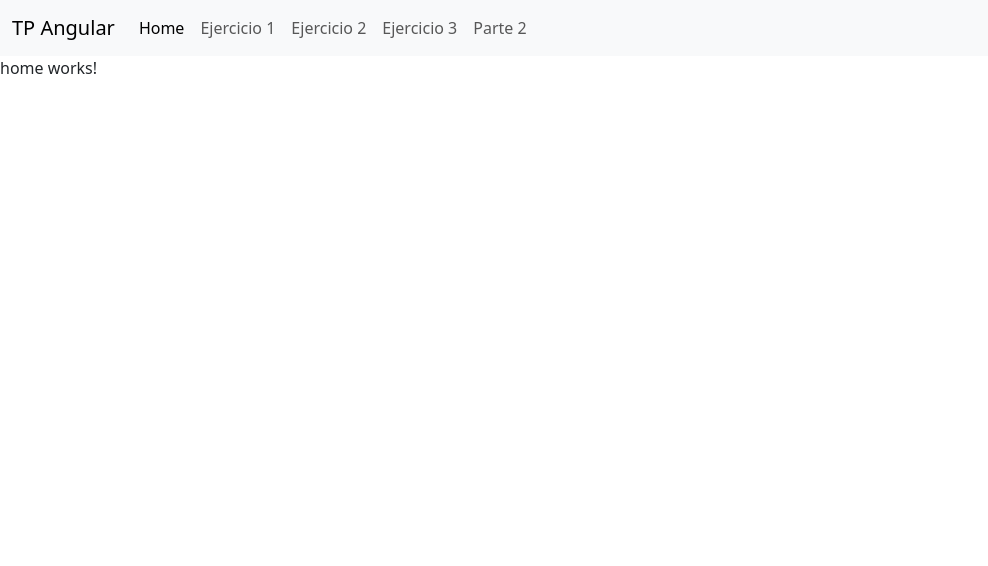
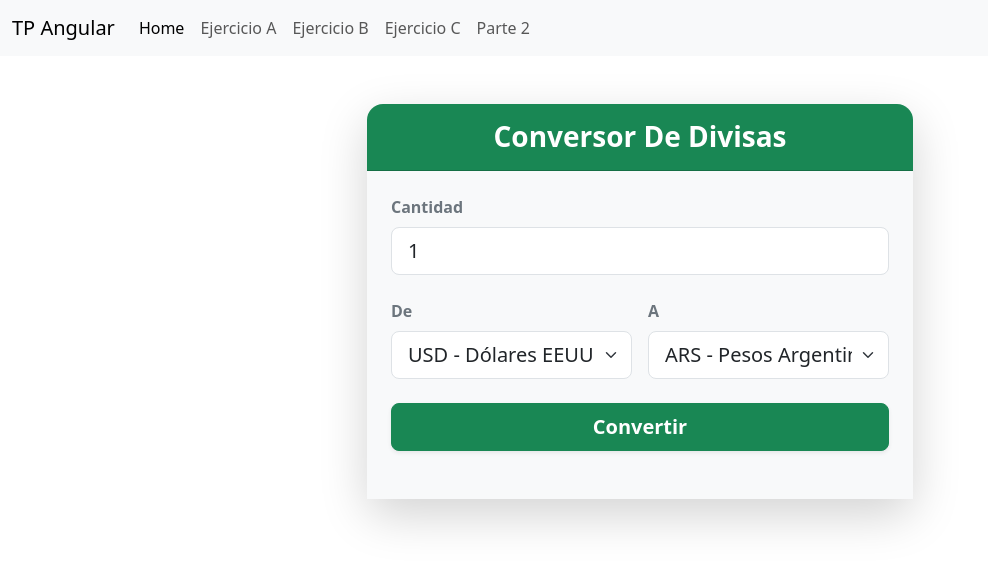
Before and after one commit to orellanaariana/tp-webservice-7031, an Angular app in the folder tp-webservice-7031/: page /app-conversor in a window 1280 px wide. Before the commit this address led to /home. Shown: the top 566 px of the page, without its empty margins (0-988 px from the left). Built offline with nearby package versions, Linux system fonts and the light colour scheme.

Commit message:
ArianaOrellana

```diff
--- a/tp-webservice-7031/src/app/app.routes.ts
+++ b/tp-webservice-7031/src/app/app.routes.ts
@@ -4,6 +4,7 @@ import { Routes } from '@angular/router';
 import { Home } from './components/layout/home/home.component';
 import { PeliculasComponent } from './components/punto-a/peliculas.component';
 import { AutosComponent } from './components/punto-b/autos.component'; // Reemplaza por tu componente real
+import { ConversorComponent } from './components/punto-c/conversor.component'; // Reemplaza por tu componente real
 // Importa aquí los demás (Conversor, TextToSpeech, etc.)
 
 export const routes: Routes = [
@@ -11,6 +12,7 @@ export const routes: Routes = [
   { path: 'home', component: Home },
   { path: 'app-peliculas', component: PeliculasComponent },
   { path: 'app-autos', component: AutosComponent }, // Reemplaza por tu componente real
+  { path: 'app-conversor', component: ConversorComponent }, // Reemplaza por tu componente real
   { path: 'parte2', component: Home }, // Reemplaza por tu componente real
   { path: 'punto3', component: Home }, // Reemplaza por tu componente real
 
--- a/tp-webservice-7031/src/app/components/layout/header/header.component.html
+++ b/tp-webservice-7031/src/app/components/layout/header/header.component.html
@@ -12,13 +12,13 @@
                     <a class="nav-link active" [routerLink]="['home']">Home</a>
                 </li>
                 <li class="nav-item">
-                    <a class="nav-link" [routerLink]="['app-peliculas']">Ejercicio 1</a>
+                    <a class="nav-link" [routerLink]="['app-peliculas']">Ejercicio A</a>
                 </li>
                 <li class="nav-item">
-                    <a class="nav-link" [routerLink]="['app-autos']">Ejercicio 2</a>
+                    <a class="nav-link" [routerLink]="['app-autos']">Ejercicio B</a>
                 </li>
                 <li class="nav-item">
-                    <a class="nav-link" [routerLink]="['punto3']">Ejercicio 3</a>
+                    <a class="nav-link" [routerLink]="['app-conversor']">Ejercicio C</a>
                 </li>
                 <li class="nav-item">
                     <a class="nav-link" [routerLink]="['parte2']">Parte 2</a>
--- /dev/null
+++ b/tp-webservice-7031/src/app/components/punto-c/conversor.component.html
@@ -0,0 +1,68 @@
+<div class="container mt-5">
+  <div class="row justify-content-center">
+    <div class="col-12 col-md-8 col-lg-6">
+
+      <div class="card shadow-lg border-0 rounded-4">
+        <div class="card-header bg-success text-white text-center py-3 rounded-top-4">
+          <h3 class="mb-0 fw-bold">Conversor De Divisas</h3>
+        </div>
+
+        <div class="card-body p-4 bg-light">
+
+          <div class="mb-4">
+            <label class="form-label fw-bold text-secondary">Cantidad</label>
+            <input
+              type="number"
+              class="form-control form-control-lg"
+              [(ngModel)]="cantidad"
+              placeholder="Ej. 100"
+              min="1">
+          </div>
+
+          <div class="row g-3 mb-4">
+            <div class="col-md-6">
+              <label class="form-label fw-bold text-secondary">De</label>
+              <select class="form-select form-select-lg" [(ngModel)]="monedaOrigen">
+                @for (moneda of listaMonedas; track moneda.codigo) {
+                  <option [value]="moneda.codigo">{{ moneda.codigo }} - {{ moneda.nombre }}</option>
+                }
+              </select>
+            </div>
+
+            <div class="col-md-6">
+              <label class="form-label fw-bold text-secondary">A</label>
+              <select class="form-select form-select-lg" [(ngModel)]="monedaDestino">
+                @for (moneda of listaMonedas; track moneda.codigo) {
+                  <option [value]="moneda.codigo">{{ moneda.codigo }} - {{ moneda.nombre }}</option>
+                }
+              </select>
+            </div>
+          </div>
+
+          <button
+            class="btn btn-success btn-lg w-100 fw-bold shadow-sm mb-4"
+            (click)="realizarConversion()"
+            [disabled]="cargando || cantidad <= 0">
+            @if (cargando) {
+              <span class="spinner-border spinner-border-sm me-2" aria-hidden="true"></span>
+              Calculando...
+            } @else {
+              Convertir
+            }
+          </button>
+
+          @if (resultado !== null) {
+            <div class="alert alert-success text-center border-success bg-success-subtle p-4 mt-3 rounded-3 shadow-sm">
+              <p class="text-muted mb-1 fs-5">{{ cantidad }} {{ monedaOrigen }} equivalen a:</p>
+              <h2 class="display-6 fw-bold text-success mb-0">
+                {{ resultado | number:'1.2-2' }} {{ monedaDestino }}
+              </h2>
+            </div>
+          }
+
+        </div>
+      </div>
+
+    </div>
+  </div>
+</div>
--- /dev/null
+++ b/tp-webservice-7031/src/app/components/punto-c/conversor.component.ts
@@ -0,0 +1,54 @@
+import { Component } from '@angular/core';
+import { FormsModule } from '@angular/forms'; // <--- ¡Vital para usar [(ngModel)]!
+import { ConversorService } from '../../services/conversor.service'; // Ajusta tu ruta
+import { DecimalPipe } from '@angular/common'; // Para formatear el resultado
+@Component({
+  selector: 'app-conversor',
+  standalone: true,
+  imports: [FormsModule, DecimalPipe], // <--- No olvides agregarlo aquí
+  templateUrl: './conversor.component.html',
+  styleUrls: ['./conversor.component.css']
+})
+export class ConversorComponent {
+
+  // Variables conectadas al HTML
+  cantidad: number = 1;
+  monedaOrigen: string = 'USD';
+  monedaDestino: string = 'ARS';
+
+  // Variables para el resultado y estado
+  resultado: number | null = null;
+  cargando: boolean = false;
+
+  // Una pequeña lista de monedas para las listas desplegables
+  listaMonedas = [
+    { codigo: 'USD', nombre: 'Dólares EEUU' },
+    { codigo: 'ARS', nombre: 'Pesos Argentinos' },
+    { codigo: 'EUR', nombre: 'Euros' },
+    { codigo: 'BRL', nombre: 'Reales Brasileños' },
+    { codigo: 'GBP', nombre: 'Libras Esterlinas' }
+  ];
+
+  constructor(private conversorService: ConversorService) {}
+
+  realizarConversion(): void {
+    // Validamos que haya una cantidad válida
+    if (this.cantidad <= 0) return;
+
+    this.cargando = true;
+    this.resultado = null;
+
+    this.conversorService.convertir(this.monedaOrigen, this.monedaDestino, this.cantidad).subscribe({
+      next: (data) => {
+        console.log('Respuesta de la API:', data);
+        // La API de APILayer devuelve el valor convertido dentro de la propiedad "result"
+        this.resultado = data.result;
+        this.cargando = false;
+      },
+      error: (err) => {
+        console.error('Error al convertir', err);
+        this.cargando = false;
+      }
+    });
+  }
+}
--- a/tp-webservice-7031/src/app/components/punto-c/punto-c.html
+++ /dev/null
@@ -1 +0,0 @@
-<p>punto-c works!</p>
--- /dev/null
+++ b/tp-webservice-7031/src/app/services/conversor.service.ts
@@ -0,0 +1,25 @@
+import { Injectable } from '@angular/core';
+import { HttpClient, HttpHeaders } from '@angular/common/http';
+import { Observable } from 'rxjs';
+
+@Injectable({
+  providedIn: 'root'
+})
+export class ConversorService {
+
+  // URL base de APILayer para Currency Data
+  private apiUrl = 'https://api.apilayer.com/currency_data';
+
+  private httpOptions = {
+    headers: new HttpHeaders({
+      'apikey': 't6Hx2K5gyPGfZHOvOLDFdjzQDqGJw0Sl' // ¡Pega aquí tu clave!
+    })
+  };
+
+  constructor(private http: HttpClient) { }
+
+  // Método que recibe quién convierte, a qué convierte y cuánto dinero
+  convertir(from: string, to: string, amount: number): Observable<any> {
+    return this.http.get<any>(`${this.apiUrl}/convert?to=${to}&from=${from}&amount=${amount}`, this.httpOptions);
+  }
+}
```
Also changed, not shown: tp-webservice-7031/src/app/components/punto-c/punto-c.ts (deleted, +0 -9 lines), tp-webservice-7031/src/app/components/punto-c/conversor.component.css (added), tp-webservice-7031/src/app/components/punto-c/punto-c.css (deleted), 1 other file (tests, documents, lock files or other folders).
